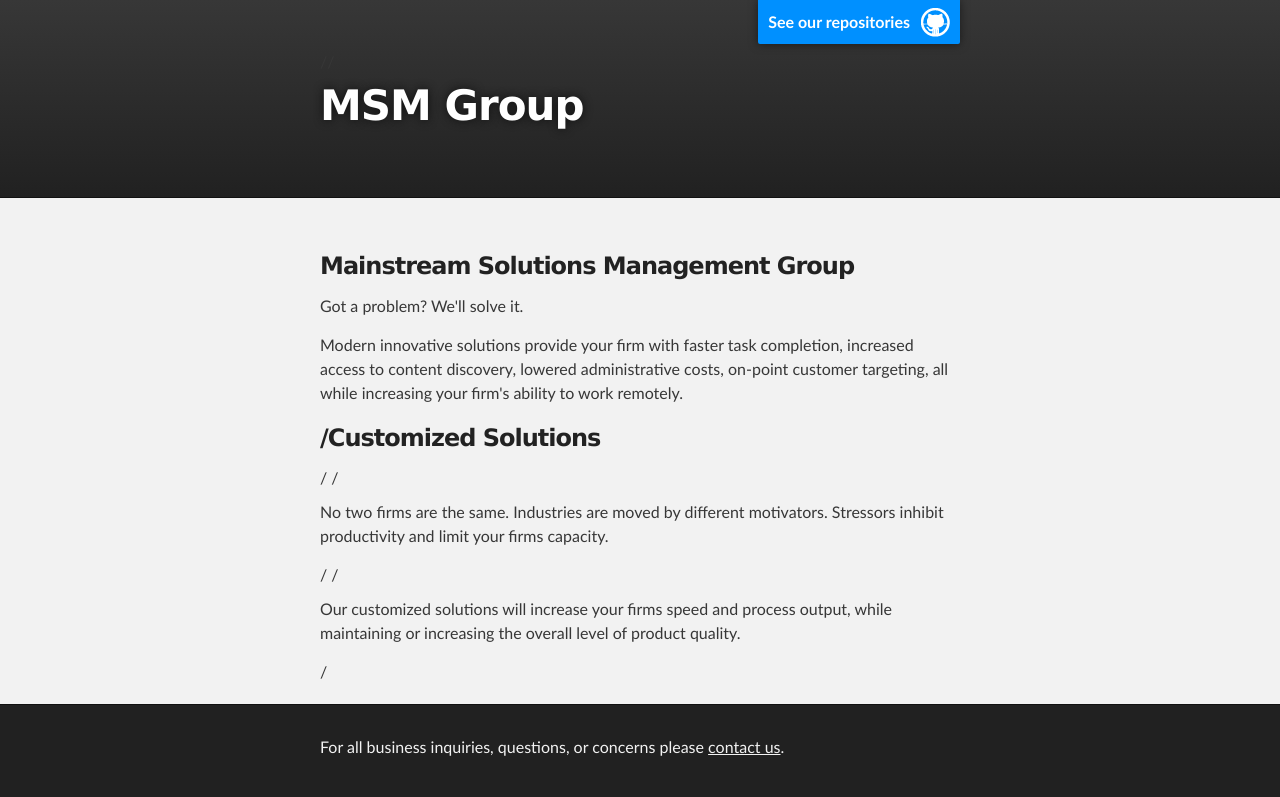
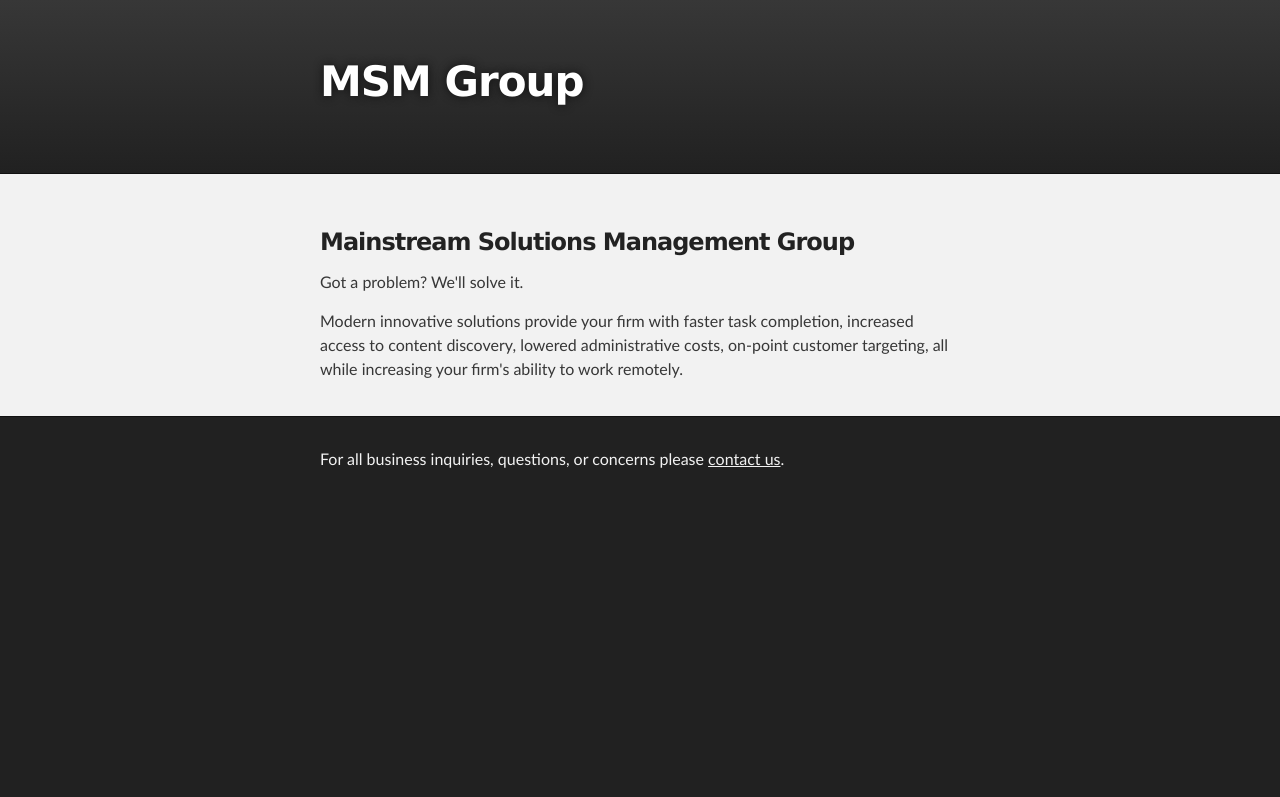
Before and after one commit to msmgroup/msmgroup.github.io, a plain HTML site: page index.html in a window 1280 px wide. Drawn offline with Linux system fonts and the light colour scheme.

Commit message:
Update index.html

```diff
--- a/index.html
+++ b/index.html
@@ -16,9 +16,7 @@
     <!-- HEADER -->
     <div id="header_wrap" class="outer">
         <header class="inner">
-          /<a id="forkme_banner" href="https://github.com/msmgroup">See our repositories</a>/
-
-          <h1 id="project_title">MSM Group</h1>
+                    <h1 id="project_title">MSM Group</h1>
           <h2 id="project_tagline"></h2>
 
         </header>
@@ -31,10 +29,6 @@
 <a id="welcome-to-msm-group" class="anchor" href="#welcome-to-msm-group" aria-hidden="true"><span aria-hidden="true" class="octicon octicon-link"></span></a>Mainstream Solutions Management Group </h3>
 <p>Got a problem?  We'll solve it.</p>
 <p>Modern innovative solutions provide your firm with faster task completion, increased access to content discovery, lowered administrative costs, on-point customer targeting, all while increasing your firm's ability to work remotely. </p>
-<h3>
-/<a id="customized-solutions" class="anchor" href="#customized-solutions" aria-hidden="true"><span aria-hidden="true" class="octicon octicon-link"></span></a>Customized Solutions</h3>/
-/<p>No two firms are the same.  Industries are moved by different motivators.  Stressors inhibit productivity and limit your firms capacity. </p>/
-/<p>Our customized solutions will increase your firms speed and process output, while maintaining or increasing the overall level of product quality.</p>/
       </section>
     </div>
 
```
